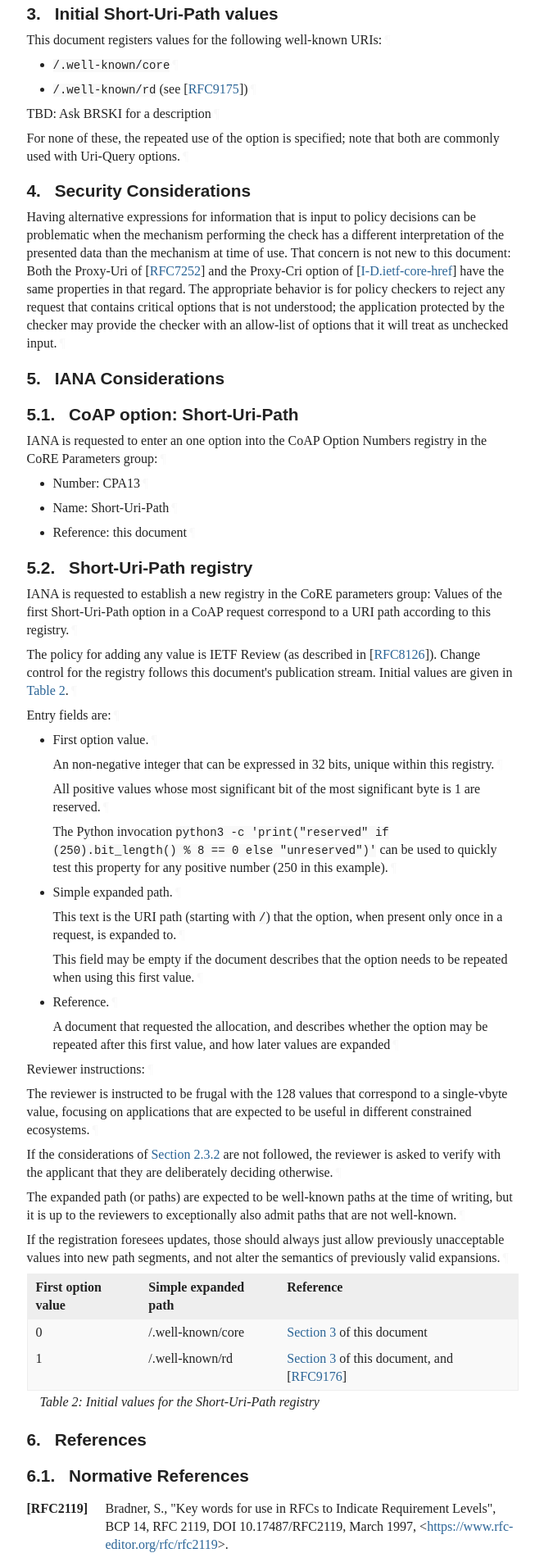
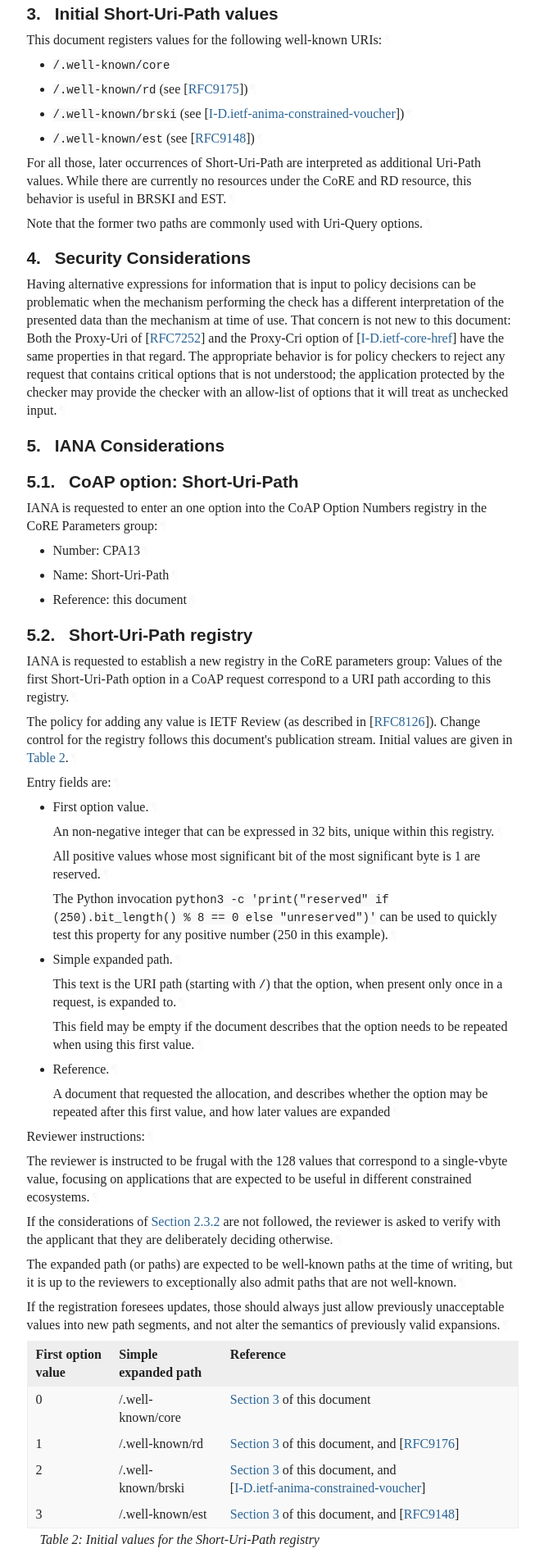
Before and after one commit to core-wg/uri-path-abbrev, a plain HTML site: page draft-amsuess-core-shopinc.html in a window 1280 px wide. Shown: the part 3414-5320 px from the top of the page at 82% size, without its empty margins (92-756 px from the left). Drawn offline with Linux system fonts and the light colour scheme; a web font is replaced by a local one.

Commit message:
Script updating gh-pages from 56bbdfd. [ci skip]

```diff
--- a/draft-amsuess-core-shopinc.html
+++ b/draft-amsuess-core-shopinc.html
@@ -1452,10 +1452,18 @@ range).<a href="#section-2.4-2.1.1" class="pilcrow">¶</a></p>
         <li class="normal" id="section-3-2.2">
           <p id="section-3-2.2.1"><code>/.well-known/rd</code> (see <span>[<a href="#RFC9175" class="cite xref">RFC9175</a>]</span>)<a href="#section-3-2.2.1" class="pilcrow">¶</a></p>
 </li>
+        <li class="normal" id="section-3-2.3">
+          <p id="section-3-2.3.1"><code>/.well-known/brski</code> (see <span>[<a href="#I-D.ietf-anima-constrained-voucher" class="cite xref">I-D.ietf-anima-constrained-voucher</a>]</span>)<a href="#section-3-2.3.1" class="pilcrow">¶</a></p>
+</li>
+        <li class="normal" id="section-3-2.4">
+          <p id="section-3-2.4.1"><code>/.well-known/est</code> (see <span>[<a href="#RFC9148" class="cite xref">RFC9148</a>]</span>)<a href="#section-3-2.4.1" class="pilcrow">¶</a></p>
+</li>
       </ul>
-<p id="section-3-3">TBD: Ask BRSKI for a description<a href="#section-3-3" class="pilcrow">¶</a></p>
-<p id="section-3-4">For none of these, the repeated use of the option is specified;
-note that both are commonly used with Uri-Query options.<a href="#section-3-4" class="pilcrow">¶</a></p>
+<p id="section-3-3">For all those,
+later occurrences of Short-Uri-Path are interpreted as additional Uri-Path values.
+While there are currently no resources under the CoRE and RD resource,
+this behavior is useful in BRSKI and EST.<a href="#section-3-3" class="pilcrow">¶</a></p>
+<p id="section-3-4">Note that the former two paths are commonly used with Uri-Query options.<a href="#section-3-4" class="pilcrow">¶</a></p>
 </section>
 </div>
 <div id="seccons">
@@ -1574,6 +1582,20 @@ and not alter the semantics of previously valid expansions.<a href="#section-5.2
                 <a href="#initial" class="auto internal xref">Section 3</a> of this document, and <span>[<a href="#RFC9176" class="cite xref">RFC9176</a>]</span>
 </td>
             </tr>
+            <tr>
+              <td class="text-left" rowspan="1" colspan="1">2</td>
+              <td class="text-left" rowspan="1" colspan="1">/.well-known/brski</td>
+              <td class="text-left" rowspan="1" colspan="1">
+                <a href="#initial" class="auto internal xref">Section 3</a> of this document, and <span>[<a href="#I-D.ietf-anima-constrained-voucher" class="cite xref">I-D.ietf-anima-constrained-voucher</a>]</span>
+</td>
+            </tr>
+            <tr>
+              <td class="text-left" rowspan="1" colspan="1">3</td>
+              <td class="text-left" rowspan="1" colspan="1">/.well-known/est</td>
+              <td class="text-left" rowspan="1" colspan="1">
+                <a href="#initial" class="auto internal xref">Section 3</a> of this document, and <span>[<a href="#RFC9148" class="cite xref">RFC9148</a>]</span>
+</td>
+            </tr>
           </tbody>
         </table>
 </div>
@@ -1617,6 +1639,10 @@ and not alter the semantics of previously valid expansions.<a href="#section-5.2
         <dd>
 <span class="refAuthor">Bormann, C.</span>, <span class="refTitle">"Managing CBOR codepoints in Internet-Drafts"</span>, <span class="refContent">Work in Progress</span>, <span class="seriesInfo">Internet-Draft, draft-bormann-cbor-draft-numbers-06</span>, <time datetime="2025-07-07" class="refDate">7 July 2025</time>, <span>&lt;<a href="https://datatracker.ietf.org/doc/html/draft-bormann-cbor-draft-numbers-06">https://datatracker.ietf.org/doc/html/draft-bormann-cbor-draft-numbers-06</a>&gt;</span>. </dd>
 <dd class="break"></dd>
+<dt id="I-D.ietf-anima-constrained-voucher">[I-D.ietf-anima-constrained-voucher]</dt>
+        <dd>
+<span class="refAuthor">Richardson, M.</span>, <span class="refAuthor">Van der Stok, P.</span>, <span class="refAuthor">Kampanakis, P.</span>, and <span class="refAuthor">E. Dijk</span>, <span class="refTitle">"Constrained Bootstrapping Remote Secure Key Infrastructure (cBRSKI)"</span>, <span class="refContent">Work in Progress</span>, <span class="seriesInfo">Internet-Draft, draft-ietf-anima-constrained-voucher-28</span>, <time datetime="2025-07-06" class="refDate">6 July 2025</time>, <span>&lt;<a href="https://datatracker.ietf.org/doc/html/draft-ietf-anima-constrained-voucher-28">https://datatracker.ietf.org/doc/html/draft-ietf-anima-constrained-voucher-28</a>&gt;</span>. </dd>
+<dd class="break"></dd>
 <dt id="I-D.ietf-core-href">[I-D.ietf-core-href]</dt>
         <dd>
 <span class="refAuthor">Bormann, C.</span> and <span class="refAuthor">H. Birkholz</span>, <span class="refTitle">"Constrained Resource Identifiers"</span>, <span class="refContent">Work in Progress</span>, <span class="seriesInfo">Internet-Draft, draft-ietf-core-href-23</span>, <time datetime="2025-07-07" class="refDate">7 July 2025</time>, <span>&lt;<a href="https://datatracker.ietf.org/doc/html/draft-ietf-core-href-23">https://datatracker.ietf.org/doc/html/draft-ietf-core-href-23</a>&gt;</span>. </dd>
@@ -1637,6 +1663,10 @@ and not alter the semantics of previously valid expansions.<a href="#section-5.2
         <dd>
 <span class="refAuthor">Keränen, A.</span> and <span class="refAuthor">M. Mohajer</span>, <span class="refTitle">"FETCH and PATCH with Sensor Measurement Lists (SenML)"</span>, <span class="seriesInfo">RFC 8790</span>, <span class="seriesInfo">DOI 10.17487/RFC8790</span>, <time datetime="2020-06" class="refDate">June 2020</time>, <span>&lt;<a href="https://www.rfc-editor.org/rfc/rfc8790">https://www.rfc-editor.org/rfc/rfc8790</a>&gt;</span>. </dd>
 <dd class="break"></dd>
+<dt id="RFC9148">[RFC9148]</dt>
+        <dd>
+<span class="refAuthor">van der Stok, P.</span>, <span class="refAuthor">Kampanakis, P.</span>, <span class="refAuthor">Richardson, M.</span>, and <span class="refAuthor">S. Raza</span>, <span class="refTitle">"EST-coaps: Enrollment over Secure Transport with the Secure Constrained Application Protocol"</span>, <span class="seriesInfo">RFC 9148</span>, <span class="seriesInfo">DOI 10.17487/RFC9148</span>, <time datetime="2022-04" class="refDate">April 2022</time>, <span>&lt;<a href="https://www.rfc-editor.org/rfc/rfc9148">https://www.rfc-editor.org/rfc/rfc9148</a>&gt;</span>. </dd>
+<dd class="break"></dd>
 <dt id="RFC9175">[RFC9175]</dt>
         <dd>
 <span class="refAuthor">Amsüss, C.</span>, <span class="refAuthor">Preuß Mattsson, J.</span>, and <span class="refAuthor">G. Selander</span>, <span class="refTitle">"Constrained Application Protocol (CoAP): Echo, Request-Tag, and Token Processing"</span>, <span class="seriesInfo">RFC 9175</span>, <span class="seriesInfo">DOI 10.17487/RFC9175</span>, <time datetime="2022-02" class="refDate">February 2022</time>, <span>&lt;<a href="https://www.rfc-editor.org/rfc/rfc9175">https://www.rfc-editor.org/rfc/rfc9175</a>&gt;</span>. </dd>
```
Also changed, not shown: draft-amsuess-core-shopinc.txt.
